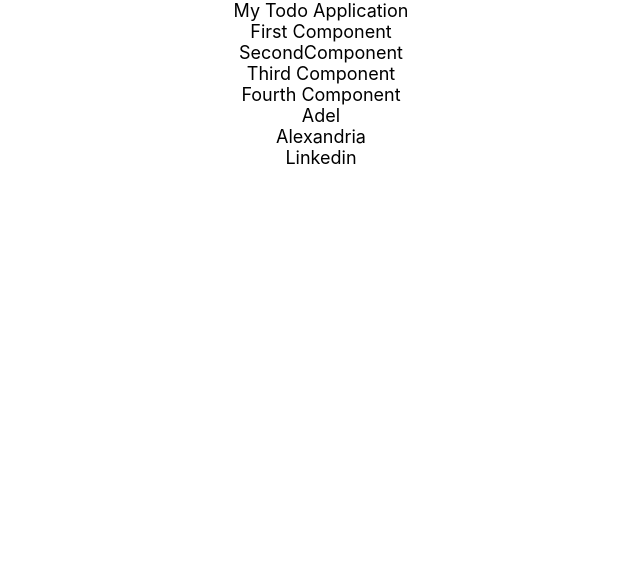
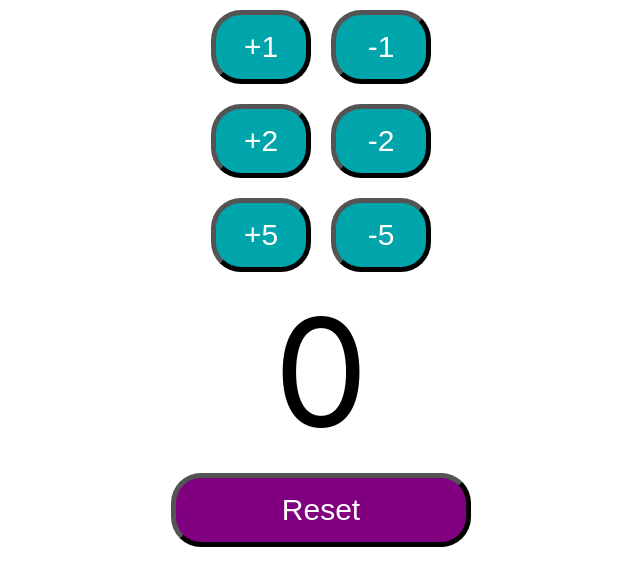
Before and after one commit to Adel1250/TODO-React, a React (Create React App) app: page / in a window 1280 px wide. Shown: the top 586 px of the page, without its empty margins (319-959 px from the left). Built offline with nearby package versions, Linux system fonts and the light colour scheme.

Commit message:
Add counter app

```diff
--- a/src/App.js
+++ b/src/App.js
@@ -1,12 +1,13 @@
 import './App.css';
-import LearningComponent from './components/learning-examples/LearningComponent';
-
+import Counter from './components/counter/Counter';
+// import LearningComponent from './components/learning-examples/LearningComponent';
 
 export default function App() {
   return (
     <div className="App">
-      My Todo Application
-      <LearningComponent />
+      {/* My Todo Application
+      <LearningComponent /> */}
+      <Counter />
     </div>
   );
 }
--- /dev/null
+++ b/src/components/counter/Counter.css
@@ -0,0 +1,28 @@
+.counterButton {
+    font-size: 30px;
+    background-color: #00a5ab;
+    width: 100px;
+    margin: 10px;
+    color: white;
+    padding: 15px;
+    border-radius: 30px;
+    border-color: black;
+    border-width: 5px;
+}
+
+.count {
+    font-size: 150px;
+    padding: 20px;
+}
+
+.resetButton {
+    font-size: 30px;
+    background-color: purple;
+    width: 300px;
+    margin: 10px;
+    color: white;
+    padding: 15px;
+    border-radius: 30px;
+    border-color: black;
+    border-width: 5px;
+}
--- /dev/null
+++ b/src/components/counter/Counter.jsx
@@ -0,0 +1,40 @@
+import { useState } from 'react';
+import CounterButton from './CounterButton'
+import './Counter.css'
+
+export default function Counter() {
+    const [count, setCount] = useState(0);
+
+    function incrementCounterFunction(value) {
+        setCount(count + value)
+    }
+
+    function decrementCounterFunction(value) {
+        setCount(count - value)
+    }
+
+    function resetCounter() {
+        setCount(0)
+    }
+
+    return (
+        <>
+            <CounterButton
+                value={1}
+                incrementCounterFunction={incrementCounterFunction}
+                decrementCounterFunction={decrementCounterFunction} />
+            <CounterButton
+                value={2}
+                incrementCounterFunction={incrementCounterFunction}
+                decrementCounterFunction={decrementCounterFunction} />
+            <CounterButton
+                value={5}
+                incrementCounterFunction={incrementCounterFunction}
+                decrementCounterFunction={decrementCounterFunction} />
+            <span className="count">{count}</span>
+            <div>
+                <button className="resetButton" onClick={resetCounter}>Reset</button>
+            </div>
+        </>
+    )
+}
--- /dev/null
+++ b/src/components/counter/CounterButton.jsx
@@ -0,0 +1,12 @@
+import './Counter.css'
+
+export default function CounterButton({ value, incrementCounterFunction, decrementCounterFunction }) {
+    return (
+        <div className="Counter">
+            <div>
+                <button className="counterButton" onClick={() => incrementCounterFunction(value)}>+{value}</button>
+                <button className="counterButton" onClick={() => decrementCounterFunction(value)}>-{value}</button>
+            </div>
+        </div>
+    )
+}
```
